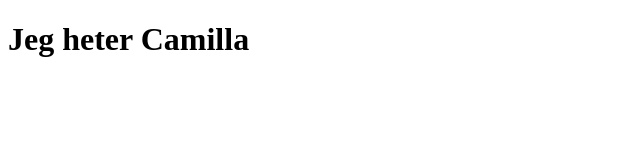
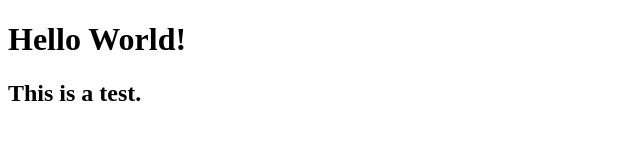
Before and after one commit to Camillaatek/WCT-CA1, a plain HTML site: page index.html in a window 1280 px wide. Shown: the whole page, without its empty margins (0-640 px from the left). Drawn offline with Linux system fonts and the light colour scheme.

Commit message:
Update index.html

```diff
--- a/index.html
+++ b/index.html
@@ -4,7 +4,8 @@
     <meta charset="UTF-8">
     <meta name="viewport" content="width=device-width, initial-scale=1.0">
     <title>Document</title>
-    <h1>Jeg heter Camilla</h1>
+    <h1>Hello World!</h1>
+    <h2>This is a test.</h2>
 </head>
 <body>
 
```
